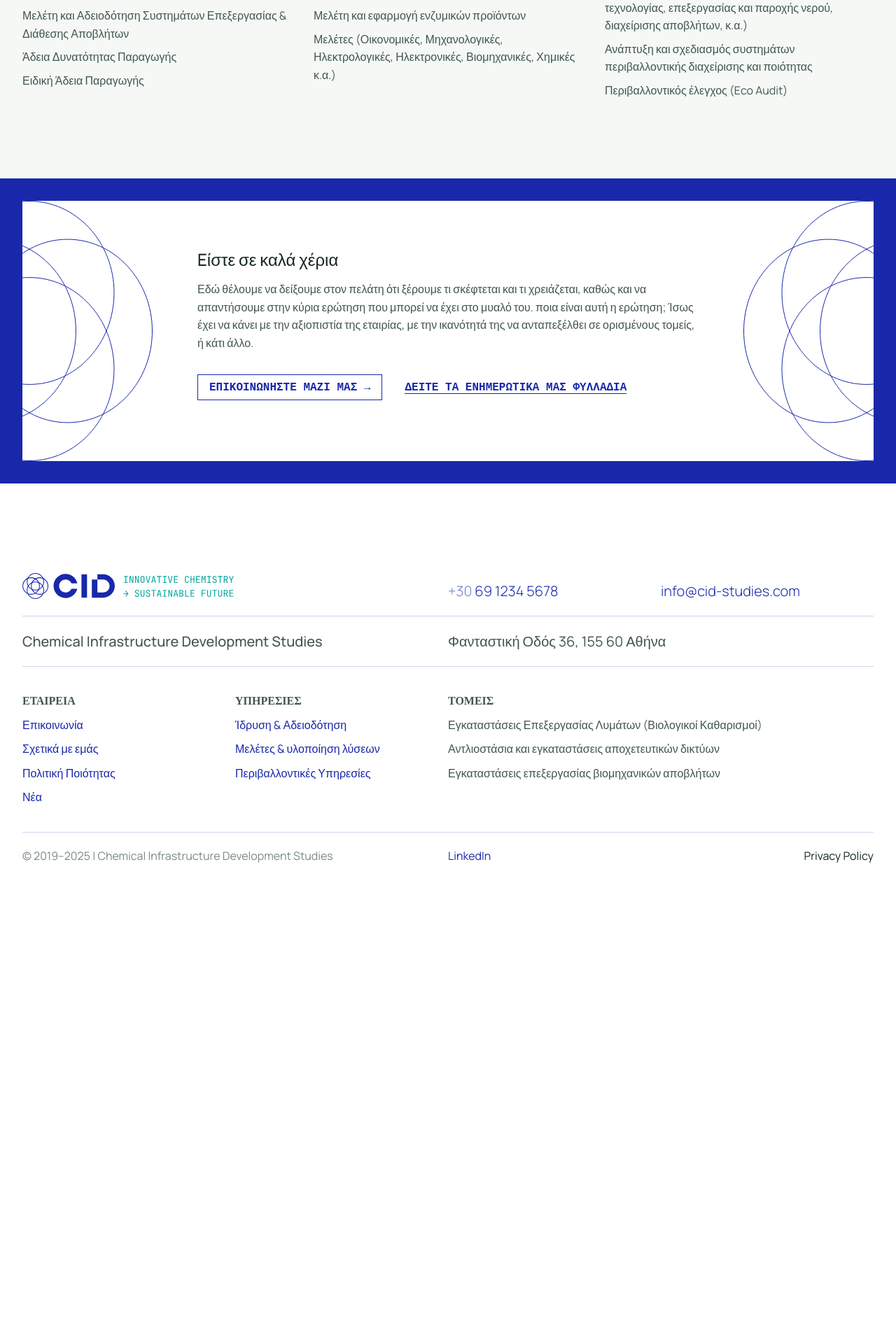
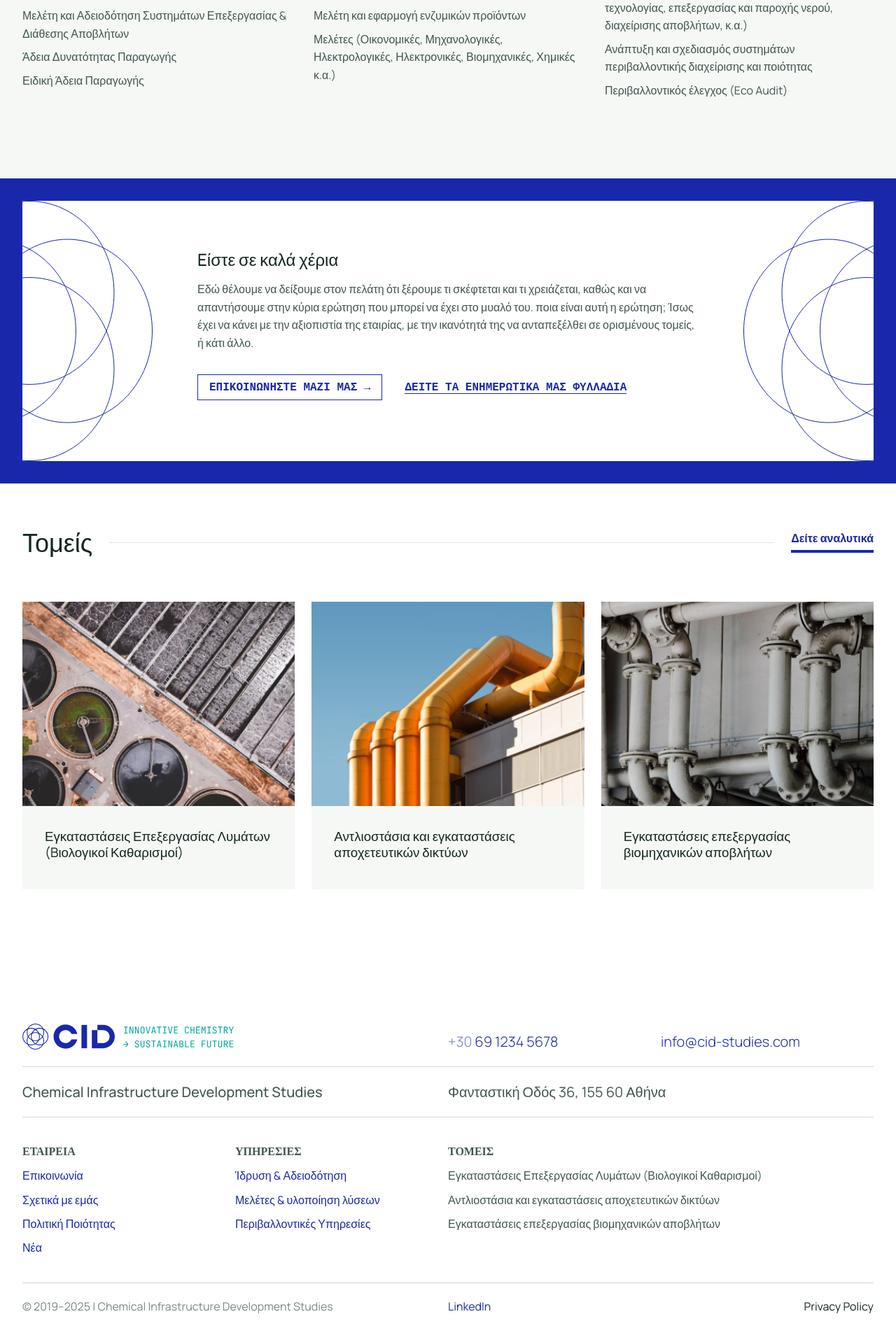
Before and after one commit to anna-filou/cid-studies.com, a Jekyll site: the page built from index.html, in a window 1280 px wide. Shown: the part 903-2811 px from the top of the page at 70% size. Built offline with Jekyll 4.4.1, drawn with Linux system fonts in a browser that asks for light colours; before the commit the page ends 2167 px from its top, so only the background shows below that.

Commit message:
Sectors Done

```diff
--- /dev/null
+++ b/_data/sectors.yml
@@ -0,0 +1,9 @@
+title: "Τομείς"
+view_all_link: "Δείτε αναλυτικά"
+sectors:
+  - image: "/assets/images/card-1.png"
+    title: "Εγκαταστάσεις Επεξεργασίας Λυμάτων (Bιολογικοί Καθαρισμοί)"
+  - image: "/assets/images/card-2.png"
+    title: "Αντλιοστάσια και εγκαταστάσεις αποχετευτικών δικτύων"
+  - image: "/assets/images/card-3.png"
+    title: "Εγκαταστάσεις επεξεργασίας βιομηχανικών αποβλήτων"
--- /dev/null
+++ b/_includes/sectors.html
@@ -0,0 +1,24 @@
+<section class="container pv5">
+  <div class="flex flex-column flex-row-l items-start items-center-l gap4 mb5">
+    <h2 class="f2 fw5 mv0">{{ site.data.sectors.title }}</h2>
+    <div class="dn db-l flex-auto bg-black-10" style="height: 1px"></div>
+    <a href="" class="link dim b pb2 bb bw2 b--brand nowrap">
+      {{ site.data.sectors.view_all_link }}
+    </a>
+  </div>
+  <div>
+    <div class="flex flex-row-l flex-column gap4">
+      {% for sector in site.data.sectors.sectors %}
+      <div class="w-100">
+        <div
+          class="aspect-ratio aspect-ratio--4x3 w-100"
+          style="background-image: url('{{ sector.image }}'); background-size: cover; background-position: center;"
+        ></div>
+        <div class="ph4 pt4 pb4 bg-secondary">
+          <h3 class="fw4 ma0 mb2 lh-title">{{ sector.title }}</h3>
+        </div>
+      </div>
+      {% endfor %}
+    </div>
+  </div>
+</section>
--- a/_layouts/index.html
+++ b/_layouts/index.html
@@ -9,9 +9,7 @@ layout: default
       {{ site.data.hero.title }}
     </h1>
 
-    <p class="lh-copy mv0 secondary">
-      {{ site.data.hero.description }}
-    </p>
+    <p class="lh-copy mv0 secondary">{{ site.data.hero.description }}</p>
 
     <div class="flex items-center flex-wrap mv4">
       <a
@@ -25,16 +23,15 @@ layout: default
         >{{ site.data.hero.company_text }}</a
       >
     </div>
-
   </div>
 
-
-
   <div class="w-100 w-50-l">
-    <div class="h5 h-100-l cover bg-center" style="background-image: url('/assets/images/hero-image.png')"></div>
+    <div
+      class="h5 h-100-l cover bg-center"
+      style="background-image: url('/assets/images/hero-image.png')"
+    ></div>
   </div>
 </section>
-
 
 <div class="container bg-yellow">
   <div class="pa2 dn-ns">Mobile Default</div>
@@ -42,6 +39,4 @@ layout: default
   <div class="pa2 dn db-l">Desktop -L</div>
 </div>
 
-{% include services.html %}
-
-{% include cta.html %}
+{% include services.html %} {% include cta.html %} {% include sectors.html %}
--- a/assets/css/style.scss
+++ b/assets/css/style.scss
@@ -5,7 +5,7 @@ $brand: #1928aa;
 $text-primary: #152722;
 $text-secondary: #415651;
 $container: 1470px;
-$bg-secondary: #F5F8F5;
+$bg-secondary: #f5f8f5;
 
 body {
   font-family: Manrope, sans-serif;
@@ -128,14 +128,19 @@ footer h3 {
 
 // utility classes
 
-.gap2 { gap: .5rem; }
-.gap3 { gap: 1rem; }
-.gap4 { gap: 1.5rem; }
+.gap2 {
+  gap: 0.5rem;
+}
+.gap3 {
+  gap: 1rem;
+}
+.gap4 {
+  gap: 1.5rem;
+}
 
 .bg-secondary {
   background-color: $bg-secondary;
 }
-
 
 .mono {
   font-family: "JetBrains Mono", monospace;
@@ -151,6 +156,10 @@ footer h3 {
 
 .justify-center {
   justify-content: center;
+}
+
+.img-cover {
+  object-fit: cover;
 }
 
 // CUSTOM BREAKPOINTS
```
Also changed, not shown: USB/photos/July-Blog_Innovative-Ways-to-Treat-Industrial-Waste-Water-scaled.jpg (added), USB/photos/Wastewater-treatment-and-disposal-evreka-scaled.jpg (added), USB/photos/Water-treatment-scaled.jpg (added), USB/photos/aerial-view-modern-water-cleaning-facility-urban-wastewater-treatment-plant-purification-process-removing-undesirable-chemicals-suspended-solids-gases-from-contaminated-liquid-min-scaled.jpg (added), USB/photos/agronomy-12-01397-g002.png (added), USB/photos/industrial-commercial-waste-water-treatment-purification-plant-companies-jakarta-nira-chemical-industry-plant-indoor-view.jpg (added), USB/photos/industrial-water-treatment-services-in-dubai-2.webp (added), USB/photos/pic_1.jpg (added), USB/photos/pic_1_1.jpg (added), USB/photos/pic_1_2.jpeg (added), assets/images/card-1.png (added), assets/images/card-2.png (added), assets/images/card-3.png (added), 1 other file.
